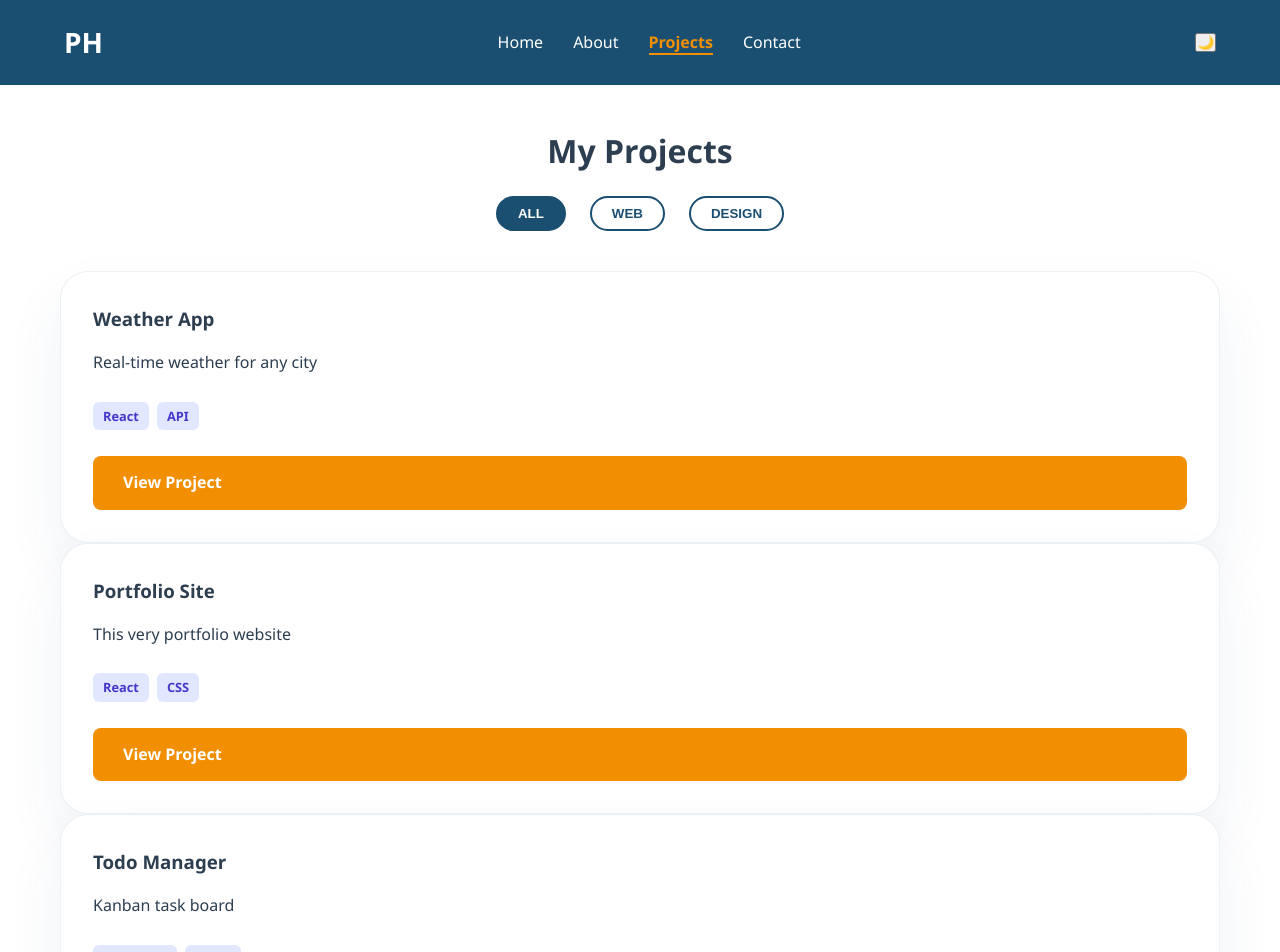
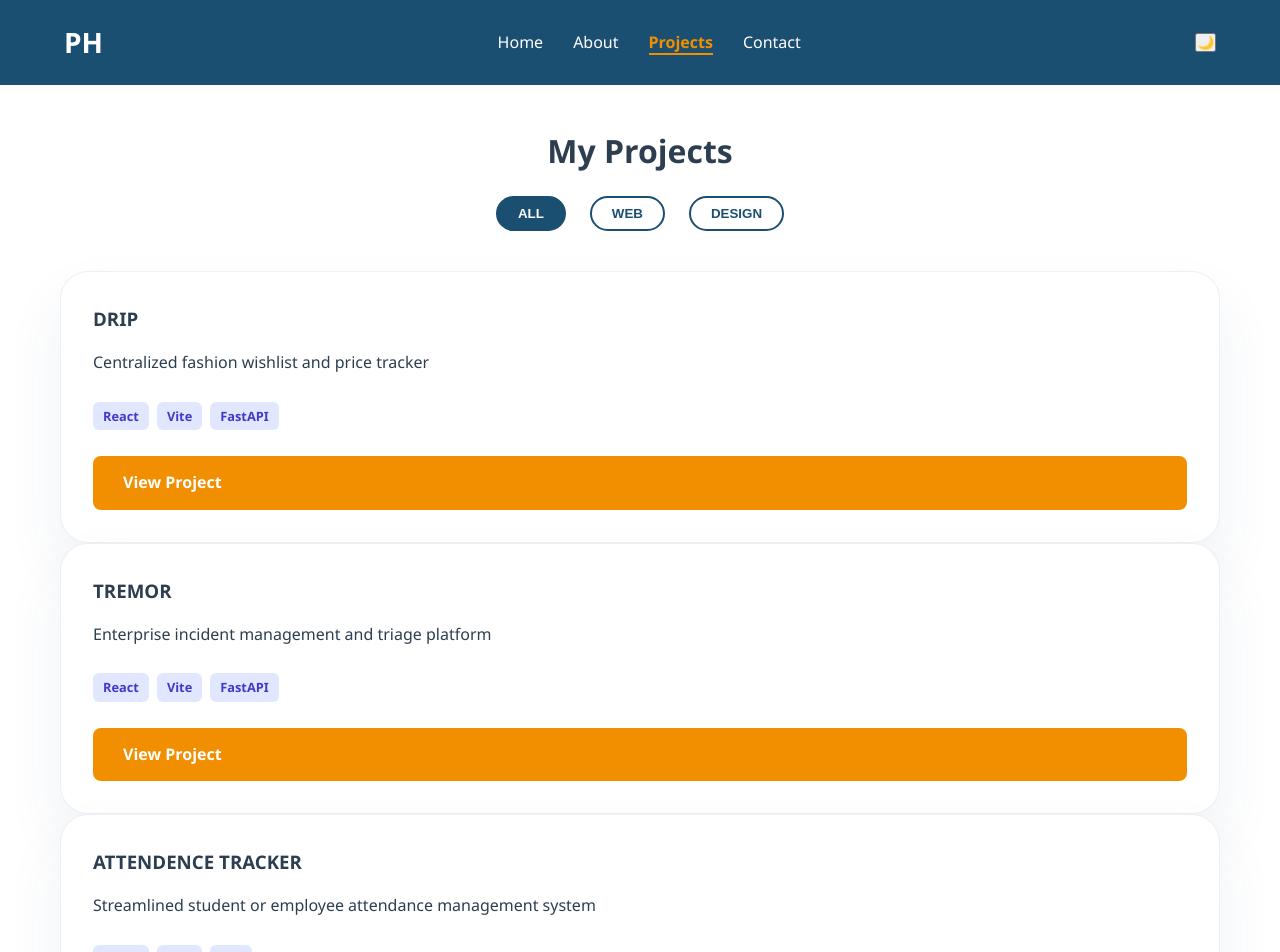
Before and after one commit to pritalhemanth/react-portfolio-two-main, a React (Vite) app: page /projects in a window 1280 px wide. Shown: the top 952 px of the page. Built offline with nearby package versions, Linux system fonts and the light colour scheme.

Commit message:
lastchanges

```diff
--- a/src/data/projects.js
+++ b/src/data/projects.js
@@ -3,10 +3,10 @@ export const categories = ['all', 'web', 'design'];
 export const projectsData = [
 {
 id: 1,
-title: 'Weather App',
-description: 'Real-time weather for any city',
-longDesc: 'A fully responsive weather application that shows current conditions and 5-day forecasts.',
-tech: ['React', 'API'],
+title: 'DRIP',
+description: 'Centralized fashion wishlist and price tracker   ',
+longDesc: 'web-scraping fashion aggregator that syncs fragmented wishlists into a single visual catalog for effortless price tracking and outfit planning',
+tech: ['React', 'Vite','FastAPI'],
 category: 'web',
 featured: true,
 liveUrl: '#',
@@ -14,10 +14,10 @@ githubUrl: '#'
 },
 {
 id: 2,
-title: 'Portfolio Site',
-description: 'This very portfolio website',
-longDesc: 'A multi-page React portfolio with routing, dark mode, and live GitHub stats.',
-tech: ['React', 'CSS'],
+title: 'TREMOR',
+description: 'Enterprise incident management and triage platform ',
+longDesc: 'real-time incident response and crisis intelligence platform designed for efficient enterprise triage and monitoring.',
+tech: ['React', 'Vite','FastAPI'],
 category: 'web',
 featured: true,
 liveUrl: '#',
@@ -25,19 +25,21 @@ githubUrl: '#'
 },
 {
 id: 3,
-title: 'Todo Manager',
-description: 'Kanban task board',
-longDesc: 'A full-featured task manager with columns and drag-and-drop support.',
-tech: ['JavaScript', 'HTML'],
+title: 'ATTENDENCE TRACKER',
+description: 'Streamlined student or employee attendance management system',
+longDesc: 'A digital management tool designed to track, record, and monitor attendance records efficiently with real-time logs and summary reports.',
+tech: ['React', 'Vite','CSS'],
 category: 'design',
 featured: false,
-liveUrl: '#',
+liveUrl: 'https://attendance-tracker17.netlify.app/',
 githubUrl: '#'
 }
 ];
 export const SKILLS = [
-  { name: 'HTML5', level: 'Advanced', icon: '🌐' },
-  { name: 'CSS3', level: 'Advanced', icon: '🎨' },
-  { name: 'JavaScript', level: 'Advanced', icon: '⚡' },
-  { name: 'React', level: 'Intermediate', icon: '⚛️' }
+  { name: 'HTML5', level: 'Intermediate', icon: '🌐' },
+  { name: 'CSS3', level: 'Intermediate', icon: '🎨' },
+  { name: 'JavaScript', level: 'Intermediate', icon: '⚡' },
+  { name: 'React', level: 'Intermediate', icon: '⚛️' },
+  { name:'python', level: 'Intermediate', icon: '🐍' },
+  {name:'tensorflow', level: 'Intermediate', icon: '🤖'},
 ];
```
